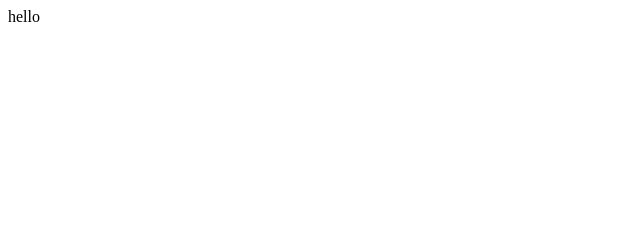
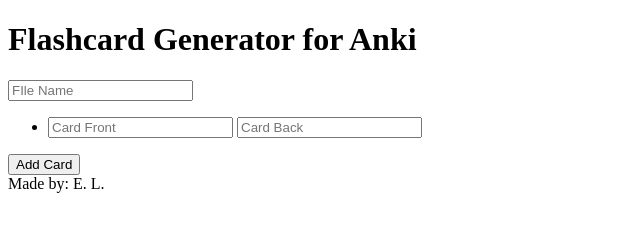
Before and after one commit to Steelmaker86/steelmaker86.github.io, a plain HTML site: page index.html in a window 1280 px wide. Shown: the whole page, without its empty margins (0-640 px from the left). Drawn offline with Linux system fonts and the light colour scheme.

Commit message:
Update index.html

```diff
--- a/index.html
+++ b/index.html
@@ -1 +1,22 @@
-<p>hello</p>
+<!DOCTYPE html>
+<html>
+  <link rel="stylesheet" href="style.css" />
+  <script src="script.js"></script>
+  <title>Passion Project</title>
+  <header><h1>Flashcard Generator for Anki</h1></header>
+  <body>
+    <form>
+      <input type="text" placeholder="FIle Name" class="fName" maxlength="30" />
+      <nobr>
+        <ul id="cardList">
+          <li>
+            <input type="text" placeholder="Card Front" class="front" />
+            <input type="text" placeholder="Card Back" class="back" />
+          </li>
+        </ul>
+      </nobr>
+      <button onclick="appendInputs()">Add Card</button>
+    </form>
+  </body>
+  <footer>Made by: E. L.</footer>
+</html>
```
